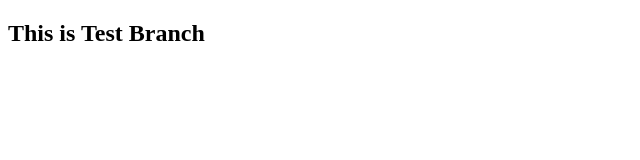
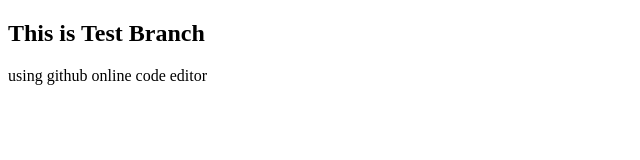
Before and after one commit to bawanioshadi/This-is-my-first-github-project, a plain HTML site: page index.html in a window 1280 px wide. Shown: the whole page, without its empty margins (0-640 px from the left). Drawn offline with Linux system fonts and the light colour scheme.

Commit message:
i Update my index.html using github online code editor

```diff
--- a/index.html
+++ b/index.html
@@ -8,6 +8,7 @@
 <body>
 
     <h2>This is Test Branch</h2>
+    <p> using github online code editor</p>
 
 </body>
 </html>
```
